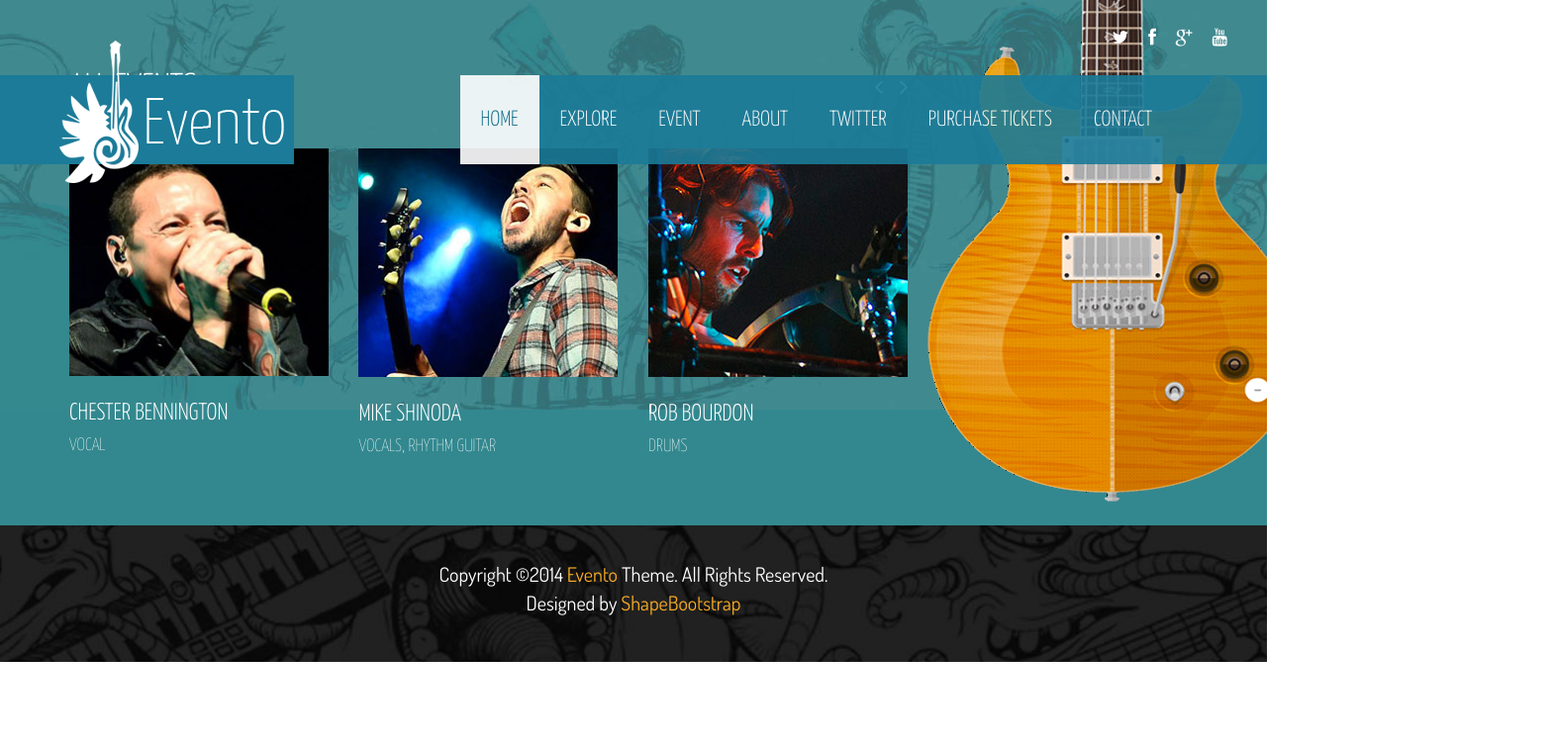
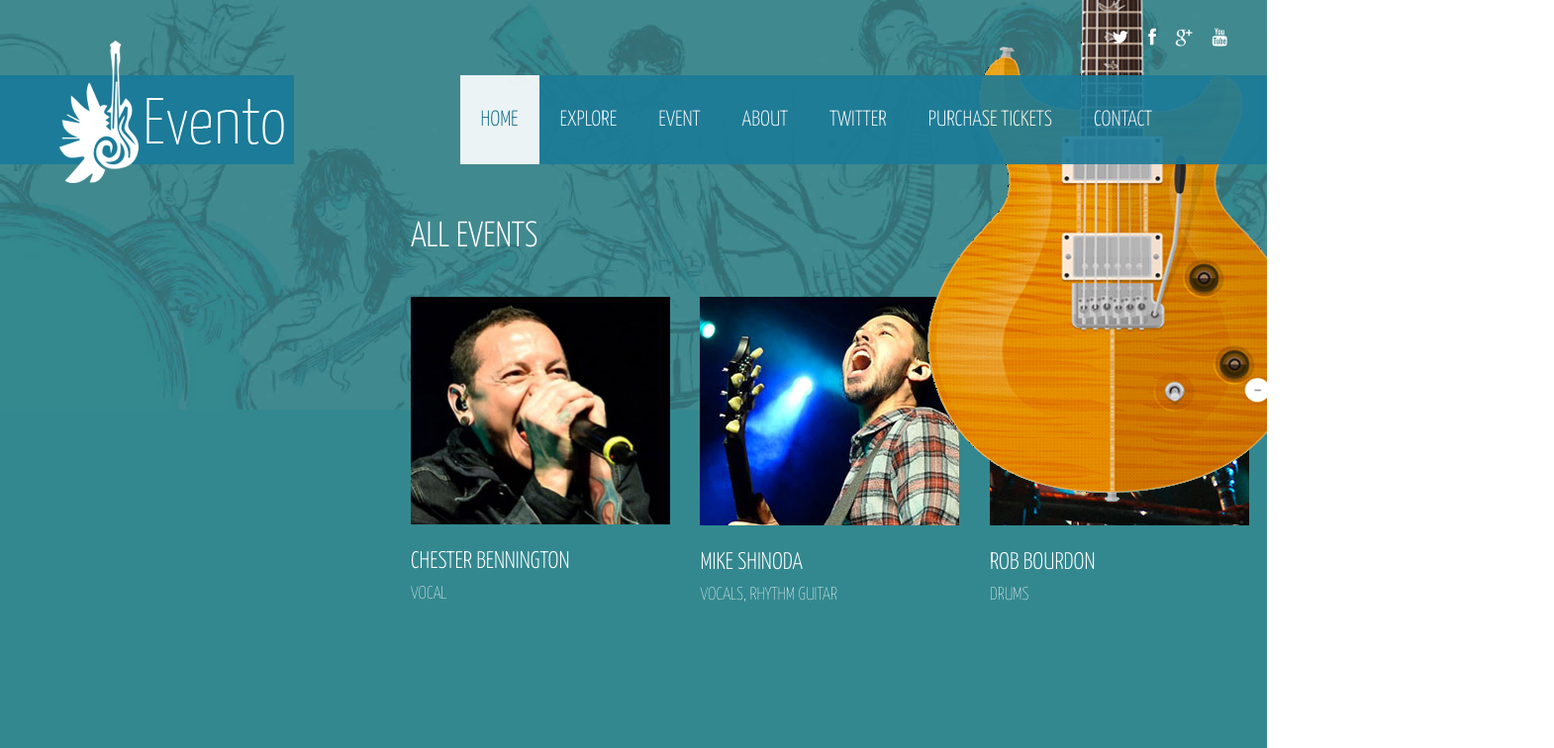
Before and after one commit to IvayloAnev/Evento-React-JS-Project, a React (Create React App) app: page /event in a window 1280 px wide. Shown: the top 756 px of the page at 99% size, 1570 px wide, since content can reach past the window. Built offline with nearby package versions, Linux system fonts and the light colour scheme; no server answers.

Commit message:
fix some css padings

```diff
--- a/public/css/main.css
+++ b/public/css/main.css
@@ -9,7 +9,8 @@
 body {
   font-family: 'Dosis', sans-serif;
   font-size: 17px;
-  color: #fff
+  color: #fff;
+
 }
 
 
@@ -180,10 +181,12 @@
 #home {
   position: relative;
   overflow: hidden;
+
 }
 
 #main-slider img {
-  width: 100%
+  width: 100%;
+
 }
 
 #main-slider
@@ -193,11 +196,11 @@
   float: left;
   left: 0;
   opacity: 0.8;
-  padding:10px 60px 35px;
   right: inherit;
   text-transform: uppercase;
   color: #fff;
   text-align: left;
+  padding:10px 50px 35px;
 }
 
 
@@ -262,13 +265,13 @@
   background-repeat:no-repeat;
   position: relative;
   overflow: hidden;
-  padding: 130px 0 100px;
+  padding:   400px 600px 261px ;
 }
 
 .watch {
   position: absolute;
   left: 0;
-  top: 7%;
+  top: 28%;
 }
 
 #explore h2 {
@@ -394,11 +397,15 @@
 #event {
   background-color: #33888F;
   background-image: url("../images/performar-bg.jpg");
-  background-position: 50% 0;
+  background-position: 100% 0 ;
   background-size: contain;
   position: relative;
   background-repeat: no-repeat;
+  padding:   150px 400px 107px ;
+
 }
+
+
 
 .guitar {
   position: absolute;
@@ -466,6 +473,8 @@
   position: relative;
   width: 100%;
   display: flex;
+  padding:   200px 300px 96px ;
+
 }
 
 .guitar2 {
@@ -521,7 +530,7 @@
   background-size: cover;
   background-repeat:no-repeat;
   position: relative;
-  padding: 95px 0 90px;
+  padding: 300px 0 302px;
   overflow: hidden;
 }
 
@@ -645,6 +654,7 @@
 **************************/
 #map {
   position: relative;
+  padding: 1px 0 1px;
 }
 
 #gmap {
@@ -663,6 +673,7 @@
   background-size:contain;
   background-repeat:no-repeat;
   position: relative;
+  padding: 1px 0 1px;
 }
 
 .ear-piece {
@@ -746,7 +757,7 @@
   background-size: cover;
   color: #FFFFFF;
   font-size: 20px;
-  padding: 35px 0;
+  padding: 10px 0;
 }
 
 #footer a {
--- a/src/Componets/Header.js
+++ b/src/Componets/Header.js
@@ -35,7 +35,7 @@
                   <span className="icon-bar" />
                   <span className="icon-bar" />
                 </button>
-                <a className="navbar-brand" href="index.html">
+                <a className="navbar-brand" href="/">
                   <img
                     className="img-responsive"
                     src="images/logo.png"
@@ -61,7 +61,7 @@
                     <Link to="/twitter">Twitter</Link>
                   </li>
                   <li>
-                    <Link className="no-scroll"  to="#" target="_blank">
+                    <Link className="no-scroll"  to="/" target="_blank">
                       PURCHASE TICKETS
                     </Link>
                   </li>
```
Also changed, not shown: src/Componets/Explore.js (+10 -3 lines), 1 other file (tests, documents, lock files or other folders).
